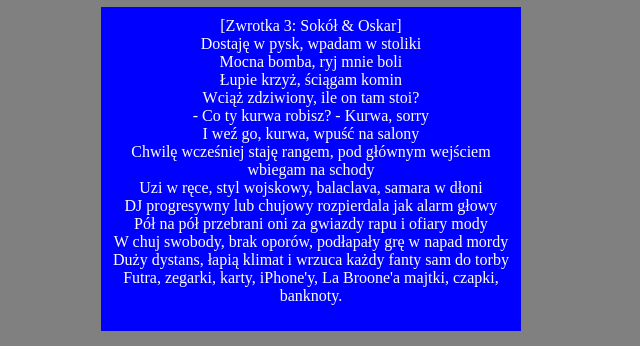
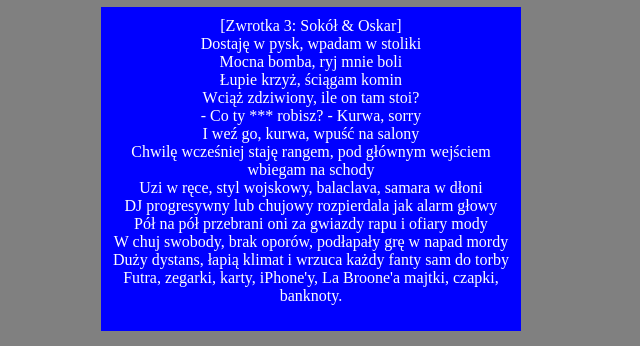
Before and after one commit to danielminschinski/learning-git-2, a plain HTML site: page index.html in a window 1280 px wide. Shown: the part 579-925 px from the top of the page, 320-960 px from the left. Drawn offline with Linux system fonts and the light colour scheme.

Commit message:
Update paragraph

```diff
--- a/index.html
+++ b/index.html
@@ -34,7 +34,7 @@
                                 Mocna bomba, ryj mnie boli<br>
                                 Łupie krzyż, ściągam komin<br>
                                 Wciąż zdziwiony, ile on tam stoi?<br>
-                                - Co ty kurwa robisz? - Kurwa, sorry<br>
+                                - Co ty *** robisz? - Kurwa, sorry<br>
                                 I weź go, kurwa, wpuść na salony<br>
                                 Chwilę wcześniej staję rangem, pod głównym wejściem wbiegam na schody<br>
                                 Uzi w ręce, styl wojskowy, balaclava, samara w dłoni<br>
```
